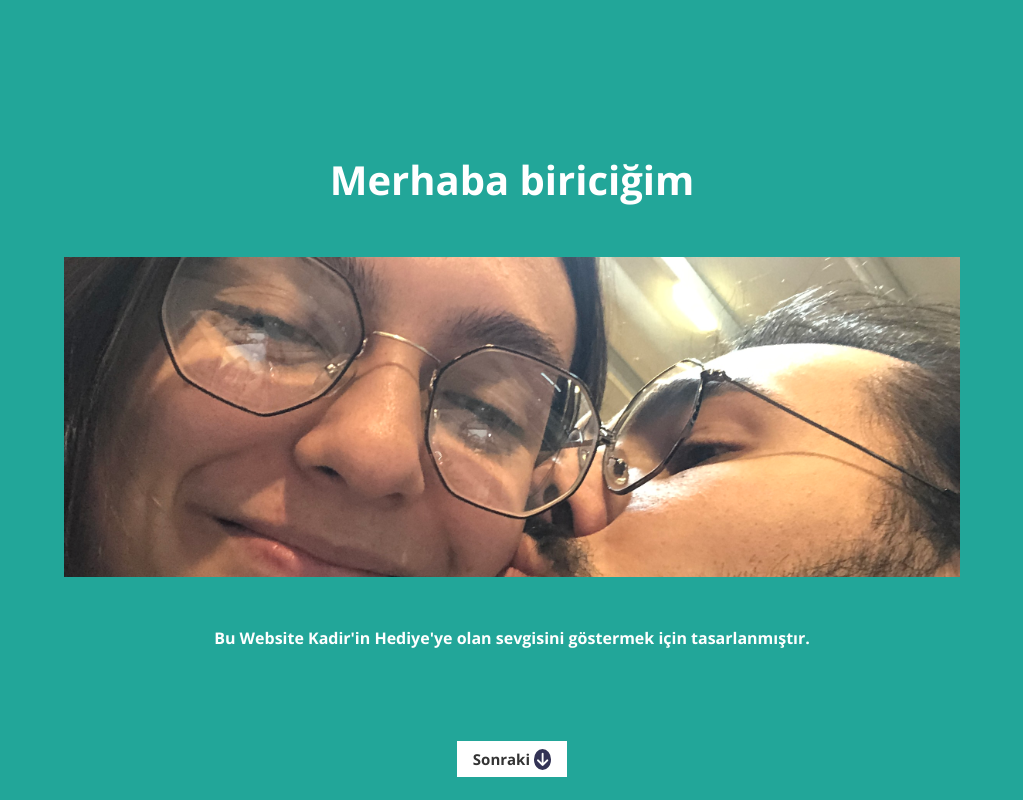
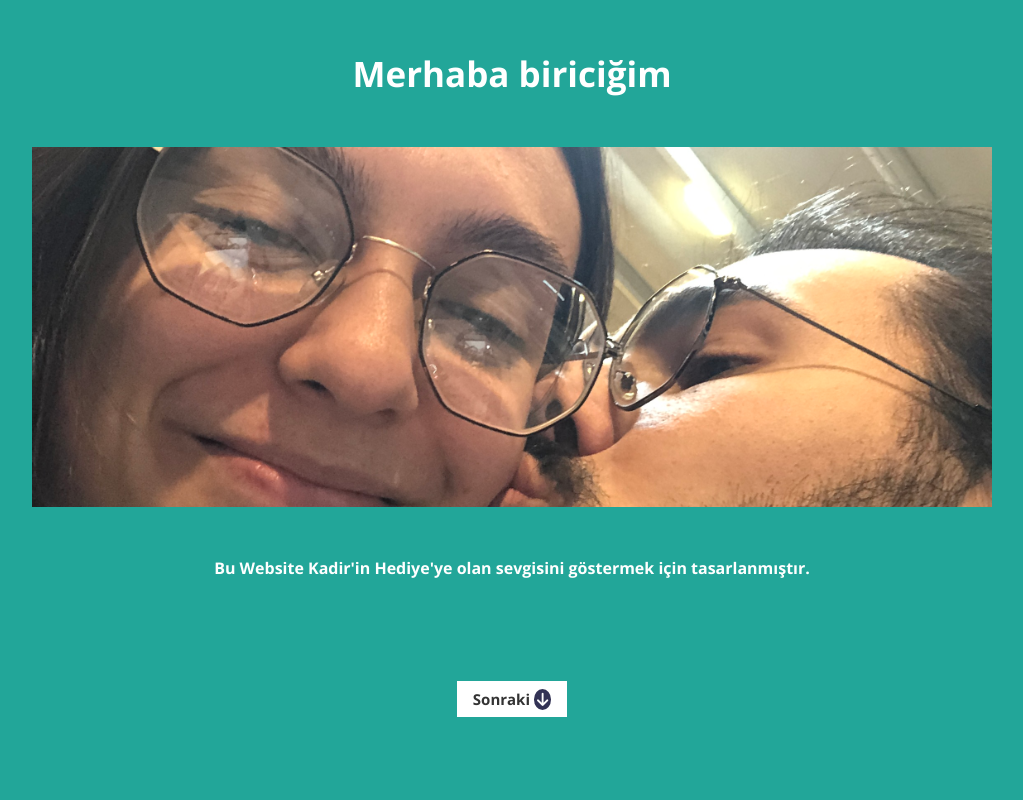
Before and after one commit to kadirtuna/kadirtuna.github.io, a plain HTML site: page special/index.html in a window 1280 px wide. Shown: the top 800 px of the page, without its empty margins (128-1151 px from the left). Drawn offline with nearby package versions, Linux system fonts and the light colour scheme.

Commit message:
An update about the template.

```diff
--- a/special/css/style.css
+++ b/special/css/style.css
@@ -24,20 +24,20 @@ body {
     display: flex;
     flex-direction: column;
     align-items: center;
-    justify-content: center;
+    justify-content:start;
     text-align: center;
 }
 
 .page img{
-    width: 70%;
-    height: 40%;
+    width: 75%;
+    height: 45%;
     object-fit: cover;
     margin-bottom: 2rem;
 }
 
 .page h1 {
-    font-size: 4rem;
-    margin: 2.5rem 0;
+    font-size: 3.5rem;
+    margin: 4rem 0 2.5rem;
 }
 
 .page a{
@@ -76,7 +76,7 @@ body {
 .arrows {
     position: absolute;
     left: center;
-    bottom: 3rem;
+    bottom: 9rem;
 }
 
 
```
